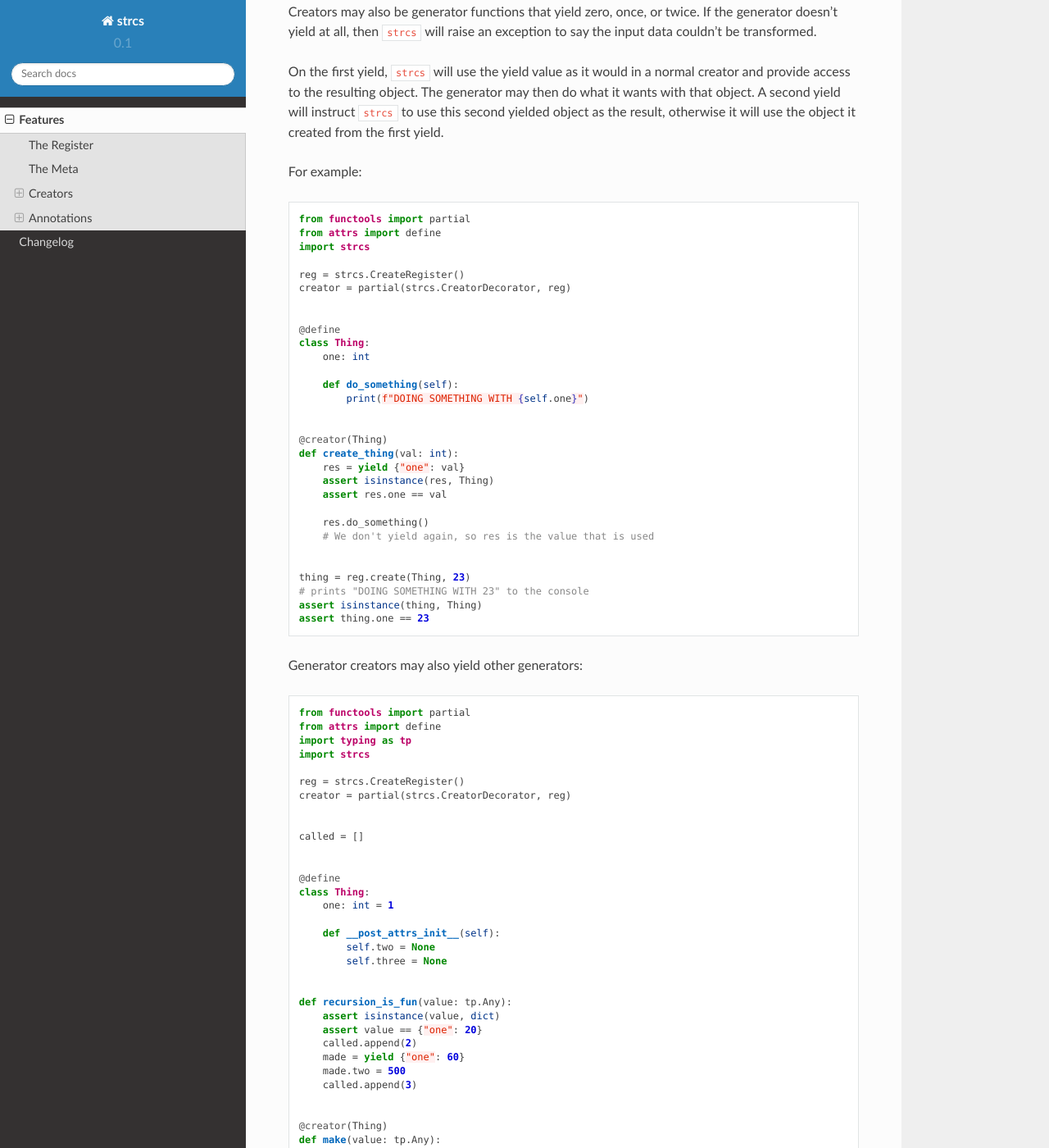
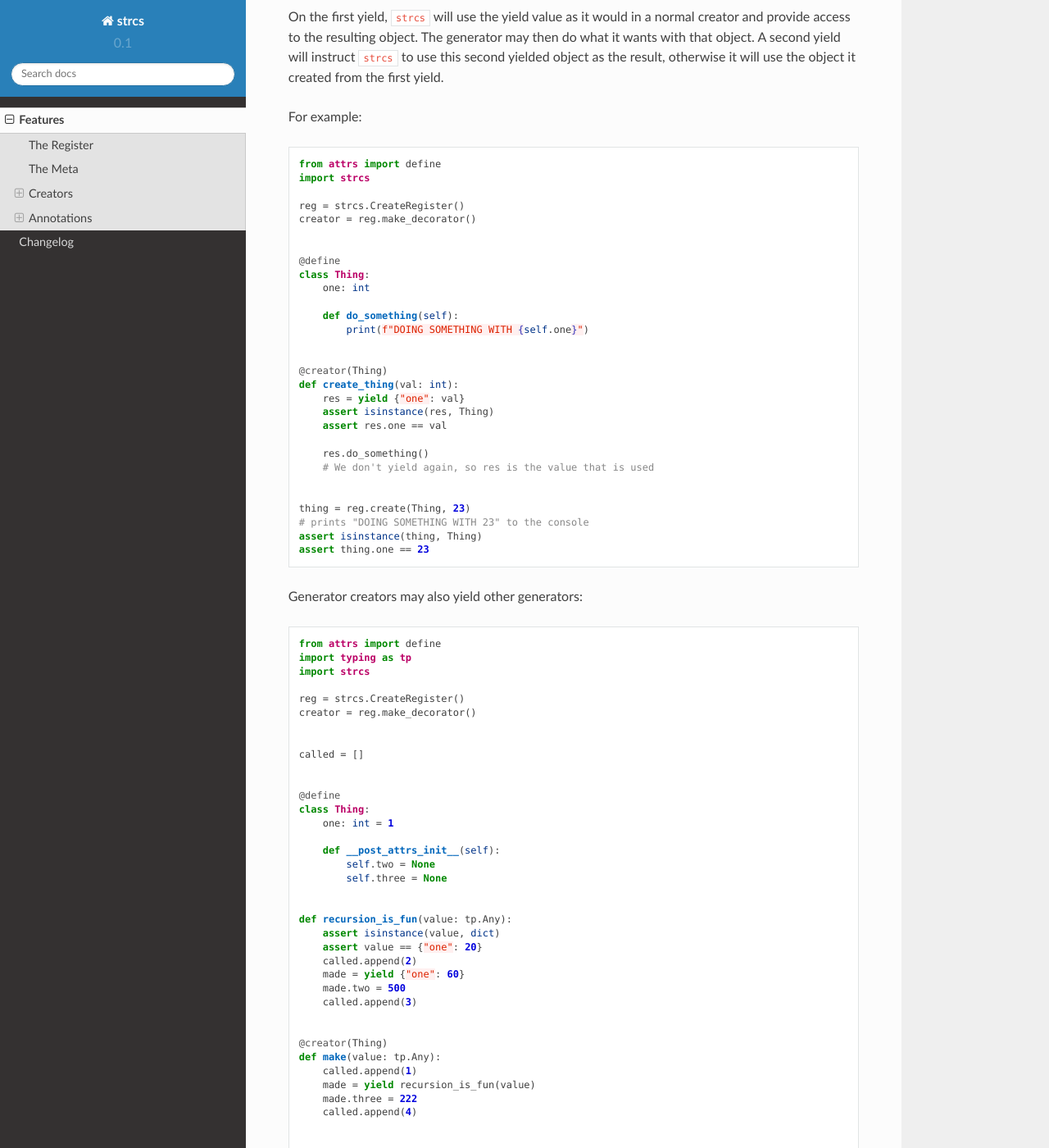
Before and after one commit to delfick/strcs, a Sphinx documentation site: the page built from docs/strcs/features.rst, in a window 1280 px wide and 1400 px high, scrolled down 6302 px. Shown: the whole window at 82% size. Built offline with Sphinx 7.4.7 and the Read the Docs theme 2.0.0, drawn with Linux system fonts in a browser that asks for light colours; some of the changed text lies outside the part shown.

Commit message:
convenience: remove need to know about partial

```diff
--- a/docs/strcs/features.rst
+++ b/docs/strcs/features.rst
@@ -25,11 +25,10 @@ It and the decorator we use to add to it, are created with the following:
 
 .. code-block:: python
 
-    from functools import partial
     import strcs
 
     reg = strcs.CreateRegister()
-    creator = partial(strcs.CreatorDecorator, reg)
+    creator = reg.make_decorator()
 
 .. note:: it is possible to have multiple registers and it is possible to
    ask for the current register when inside a creator function.
@@ -121,12 +120,11 @@ For example:
 
 .. code-block:: python
 
-    from functools import partial
     from attrs import define
     import strcs
 
     reg = strcs.CreateRegister()
-    creator = partial(strcs.CreatorDecorator, reg)
+    creator = reg.make_decorator()
 
     @define
     class Thing:
@@ -201,13 +199,12 @@ converter being used, and the register being used:
 
 .. code-block:: python
 
-    from functools import partial
     from attrs import define
     import cattrs
     import strcs
 
     reg = strcs.CreateRegister()
-    creator = partial(strcs.CreatorDecorator, reg)
+    creator = reg.make_decorator()
 
     # These don't need to be created if nothing is done with them
     # This example does so for demonstration below
@@ -274,7 +271,6 @@ infinite loop:
 
 .. code-block:: python
 
-    from functools import partial
     from attrs import define
     import typing as tp
     import secrets
@@ -282,7 +278,7 @@ infinite loop:
 
 
     reg = strcs.CreateRegister()
-    creator = partial(strcs.CreatorDecorator, reg)
+    creator = reg.make_decorator()
 
 
     @define
@@ -345,12 +341,11 @@ For example:
 
 .. code-block:: python
 
-    from functools import partial
     from attrs import define
     import strcs
 
     reg = strcs.CreateRegister()
-    creator = partial(strcs.CreatorDecorator, reg)
+    creator = reg.make_decorator()
 
 
     @define
@@ -380,13 +375,12 @@ Generator creators may also yield other generators:
 
 .. code-block:: python
 
-    from functools import partial
     from attrs import define
     import typing as tp
     import strcs
 
     reg = strcs.CreateRegister()
-    creator = partial(strcs.CreatorDecorator, reg)
+    creator = reg.make_decorator()
 
 
     called = []
@@ -440,12 +434,11 @@ an object it uses to modify the meta and/or creator:
 .. code-block:: python
 
     from attrs import define, asdict
-    from functools import partial
     import typing as tp
     import strcs
 
     reg = strcs.CreateRegister()
-    creator = partial(strcs.CreatorDecorator, reg)
+    creator = reg.make_decorator()
 
 
     @define(frozen=True)
@@ -564,13 +557,12 @@ object and this may be achieved via ``strcs.FromMeta``:
 
 .. code-block:: python
 
-    from functools import partial
     from attrs import define
     import typing as tp
     import strcs
 
     reg = strcs.CreateRegister()
-    creator = partial(strcs.CreatorDecorator, reg)
+    creator = reg.make_decorator()
 
 
     class Magic:
--- a/strcs/__init__.py
+++ b/strcs/__init__.py
@@ -3,7 +3,7 @@ from .base import (
     CreateRegister,
     CreatorDecorator,
     ConvertFunction,
-    Creator,
+    Registerer,
     Ann,
     Annotation,
     MergedAnnotation,
@@ -27,6 +27,6 @@ __all__ = [
     "CreateRegister",
     "CreatorDecorator",
     "NotSpecified",
-    "Creator",
+    "Registerer",
     "errors",
 ]
```
Also changed, not shown: 8 other files.
